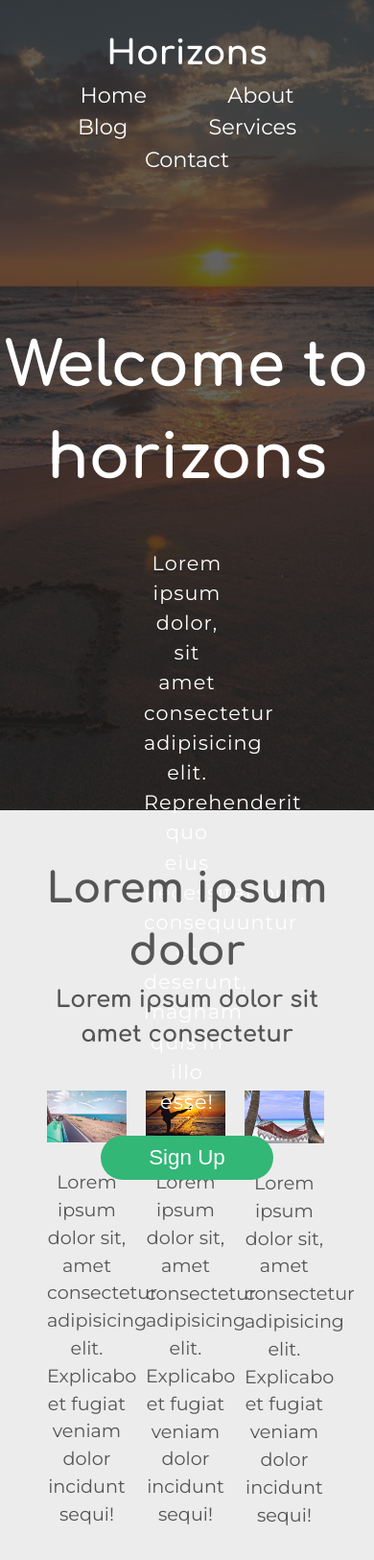
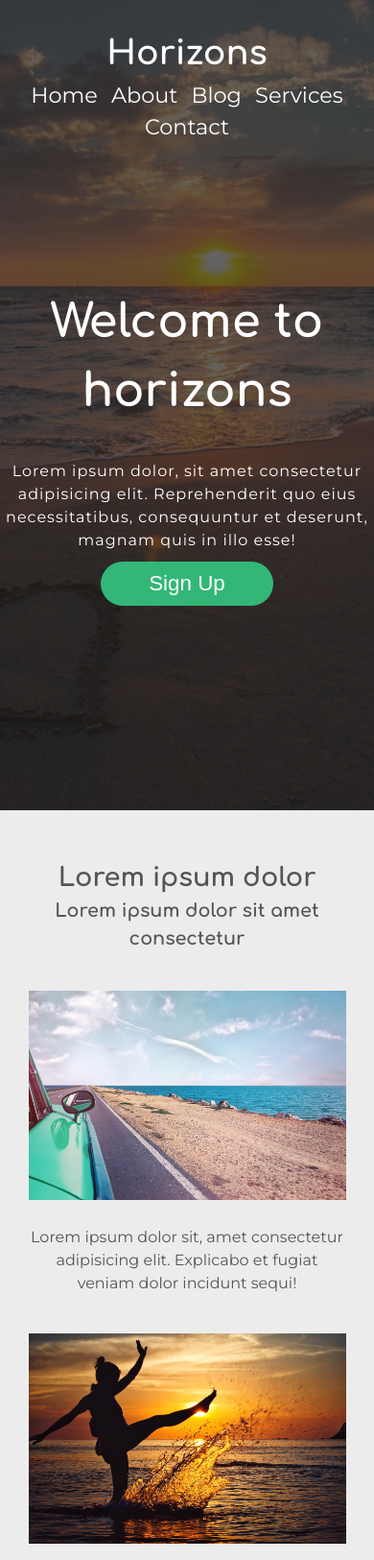
Before and after one commit to Bojanmitic83/Horizons-float, a plain HTML site: page index.html in a window 390 px wide. Shown: the top 1625 px of the page at 96% size. Drawn offline with Linux system fonts and the light colour scheme.

Commit message:
responsive

```diff
--- a/style.css
+++ b/style.css
@@ -180,3 +180,46 @@ footer .container:nth-child(2) {
 footer .container a {
     color: var(--white);
 }
+/*****************
+responsive
+*****************/
+@media(max-width:768px) {
+    .container {
+        width: 90%;
+    }
+    header nav ul li {
+        padding: 0px 5px;
+    }
+    header h1 {
+        font-size: 3rem;
+    }
+    header p {
+        font-size: 1rem;
+        padding: 10px 0px;
+    }
+    .photos h4 {
+        font-size: 1.2rem;
+    }
+    .photos h3 {
+        font-size: 1.7rem;
+    }
+    .photos article {
+        width: 100%;
+    }
+    .photos article p {
+        font-size: 1rem;
+    }
+    .services h2 {
+        font-size: 2rem;
+    }
+    .services .row div {
+        width: 100%;
+    }
+    footer .col {
+        width: 100%;
+        margin-bottom: 40px;
+    }
+    footer .col:nth-child(2) {
+        text-indent: 0px;
+    }
+}
```
